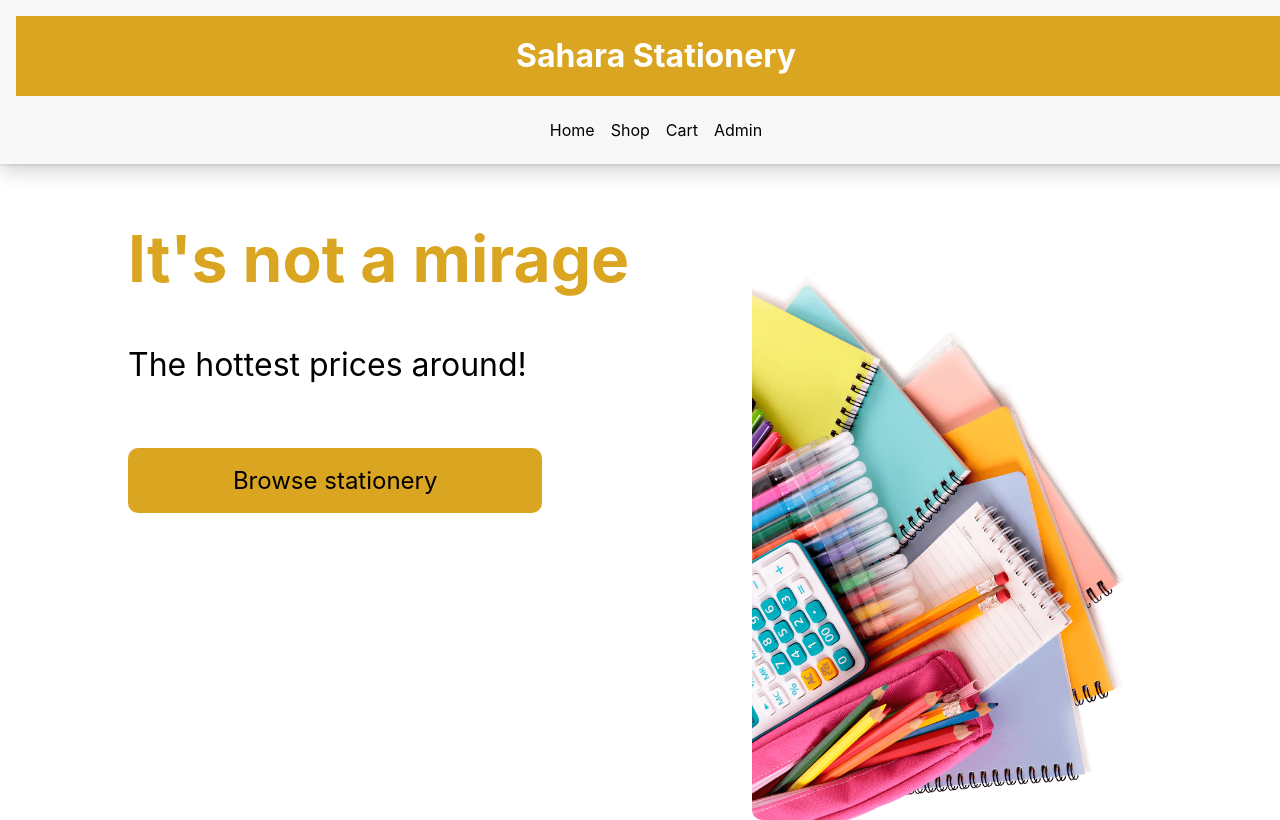
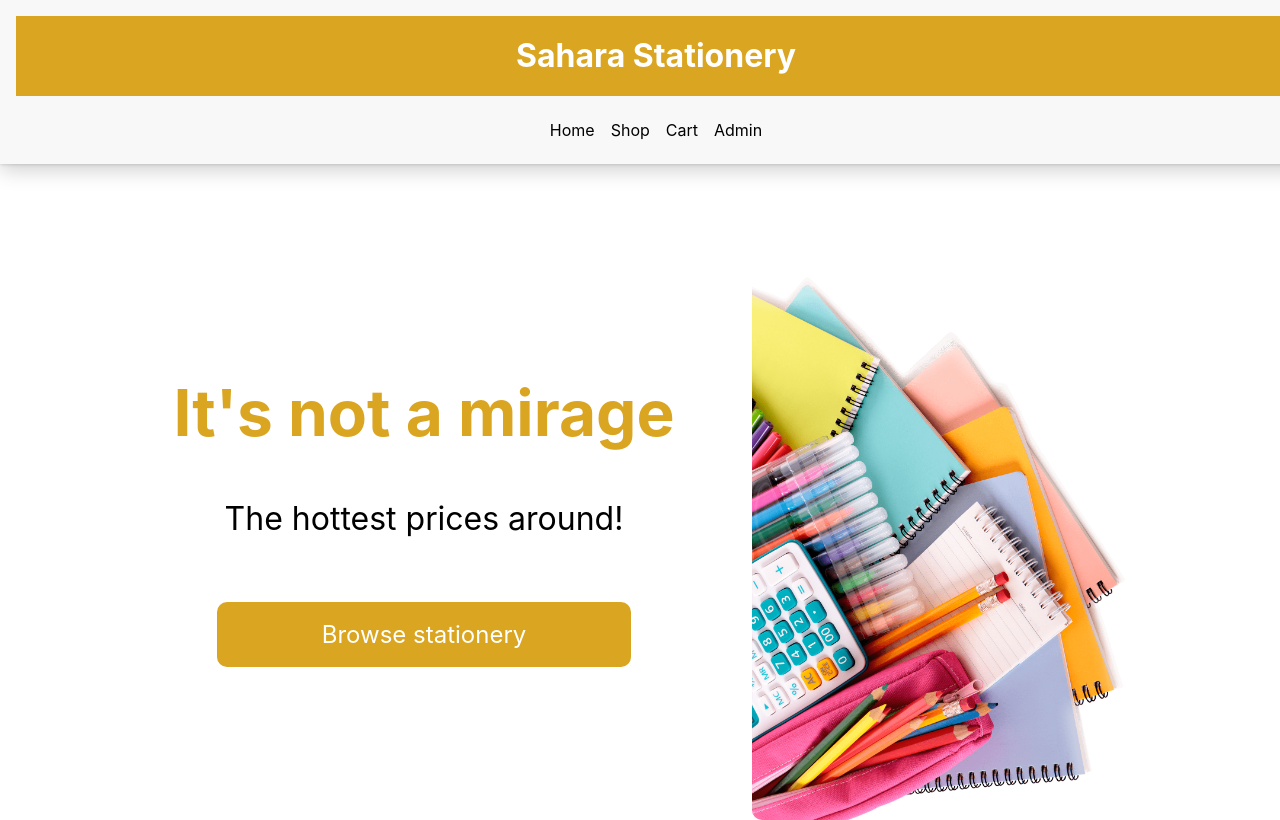
Before and after one commit to renniea90/LegacyProject2, a React (Create React App) app: page / in a window 1280 px wide. Built offline with nearby package versions, Linux system fonts and the light colour scheme; what js-confetti would draw is missing.

Commit message:
Changed some CSS on homepage

```diff
--- a/src/CSS/HomePage.css
+++ b/src/CSS/HomePage.css
@@ -1,11 +1,10 @@
-
 .home-body {
   width: 80%;
   margin-left: 10%;
   margin-top: 220px;
   height: 600px;
   display: flex;
-    align-items: flex-start;
+  align-items: center;
   justify-content: space-between;
   position: relative;
 }
@@ -15,6 +14,7 @@
   margin-right: 2rem;
   display: flex;
   flex-direction: column;
+  align-items: center;
   justify-content: center;
   gap: 1rem;
 }
@@ -35,7 +35,7 @@
 .banner-button {
   width: 70%;
   background-color: goldenrod;
-    color: black;
+  color: rgb(255, 255, 255);
   font-size: 1.5em;
   border-radius: 10px;
   border-color: transparent;
@@ -45,13 +45,11 @@
   text-decoration: none;
 }
 
-
 .banner-button:hover {
   background-color: darkgoldenrod;
 }
 
 .home-image {
-    float: right;
   width: 40%;
   max-width: 400px;
   border-radius: 10px;
--- a/src/components/ProductListTable.jsx
+++ b/src/components/ProductListTable.jsx
@@ -30,7 +30,7 @@ const ProductListTable = ({ products, onUpdate, onDelete, onRequestSort, sortCon
                         <tr key={product.id}>
                             <td>{product.id}</td>
                             <td>{product.name}</td>
-                            <td>{product.price}</td>
+                            <td>£{product.price.toFixed(2)}</td>
                             <td>{product.quantity}</td>
                             <td>
                                 <button className="update-btn" onClick={() => onUpdate(product)}>Update</button>
```
Lines whose indentation alone changed are shown as unchanged.
